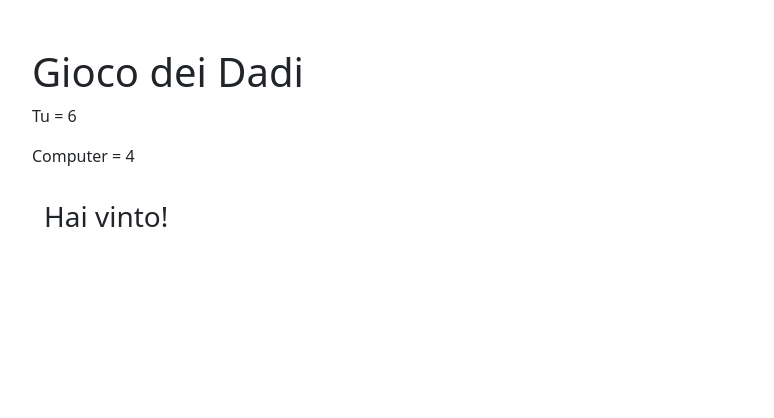
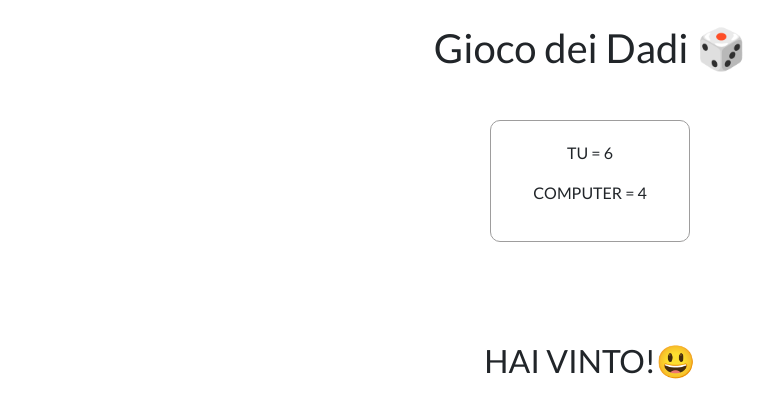
Before and after one commit to LucaFabbozzo/js-mail-dadi, a plain HTML site: page _dadi/index.html in a window 1280 px wide. Shown: the whole page, without its empty margins (50-824 px from the left). Drawn offline with nearby package versions, Linux system fonts and the light colour scheme.

Commit message:
[add] some style ui dice section

```diff
--- a/_dadi/css/style.css
+++ b/_dadi/css/style.css
@@ -0,0 +1,20 @@
+body {
+  font-family: 'Lato', sans-serif;
+}
+
+h3 {
+  font-size: 2rem;
+  padding-top: 100px;
+  text-transform: uppercase;
+}
+
+p {
+  text-transform: uppercase;
+}
+
+.lf-container {
+  border: 1px solid #9e9d9d;
+  max-width: 200px;
+  border-radius: 10px;
+  padding: 20px 0;
+}
--- a/_dadi/index.html
+++ b/_dadi/index.html
@@ -4,18 +4,21 @@
   <meta charset="UTF-8">
   <meta http-equiv="X-UA-Compatible" content="IE=edge">
   <meta name="viewport" content="width=device-width, initial-scale=1.0">
+  <link rel="preconnect" href="https://fonts.googleapis.com">
+  <link rel="preconnect" href="https://fonts.gstatic.com" crossorigin>
+  <link href="https://fonts.googleapis.com/css2?family=Lato:wght@300;400;700&display=swap" rel="stylesheet">
   <link href="https://cdn.jsdelivr.net/npm/bootstrap@5.2.2/dist/css/bootstrap.min.css" rel="stylesheet" integrity="sha384-Zenh87qX5JnK2Jl0vWa8Ck2rdkQ2Bzep5IDxbcnCeuOxjzrPF/et3URy9Bv1WTRi" crossorigin="anonymous">
   <link rel="stylesheet" href="./css/style.css">
   <title>Dadi</title>
 </head>
 <body>
-  <div class="container pt-5">
-    <h1>Gioco dei Dadi</h1>
-    <p>Tu = <span class="giocatore"></span></p>
-    <p>Computer = <span class="computer"></span></p>
-    <div class="container py-3">
-      <h3 id="output"></h3>
+  <div class="container text-center pt-4">
+    <h1>Gioco dei Dadi 🎲</h1>
+    <div class="container mt-5 lf-container">
+      <p>Tu = <span class="giocatore"></span></p>
+      <p>Computer = <span class="computer"></span></p>
     </div>
+    <h3 id="output"></h3>
   </div>
 
   <script src="./js/script.js"></script>
--- a/_dadi/js/script.js
+++ b/_dadi/js/script.js
@@ -17,11 +17,11 @@ risultatoComputer.innerText = computer;
 // Stabilire il vincitore, in base a chi fa il punteggio più alto.
 
 if(giocatore > computer) {
-  output.innerText = 'Hai vinto!'
+  output.innerText = 'Hai vinto!😃'
 } else if(giocatore === computer) {
-  output.innerText = 'Pareggio'
+  output.innerText = 'Pareggio 😐'
 } else {
-  output.innerText = 'Hai perso:('
+  output.innerText = 'Hai perso 😣'
 }
 
 console.log(giocatore);
```
